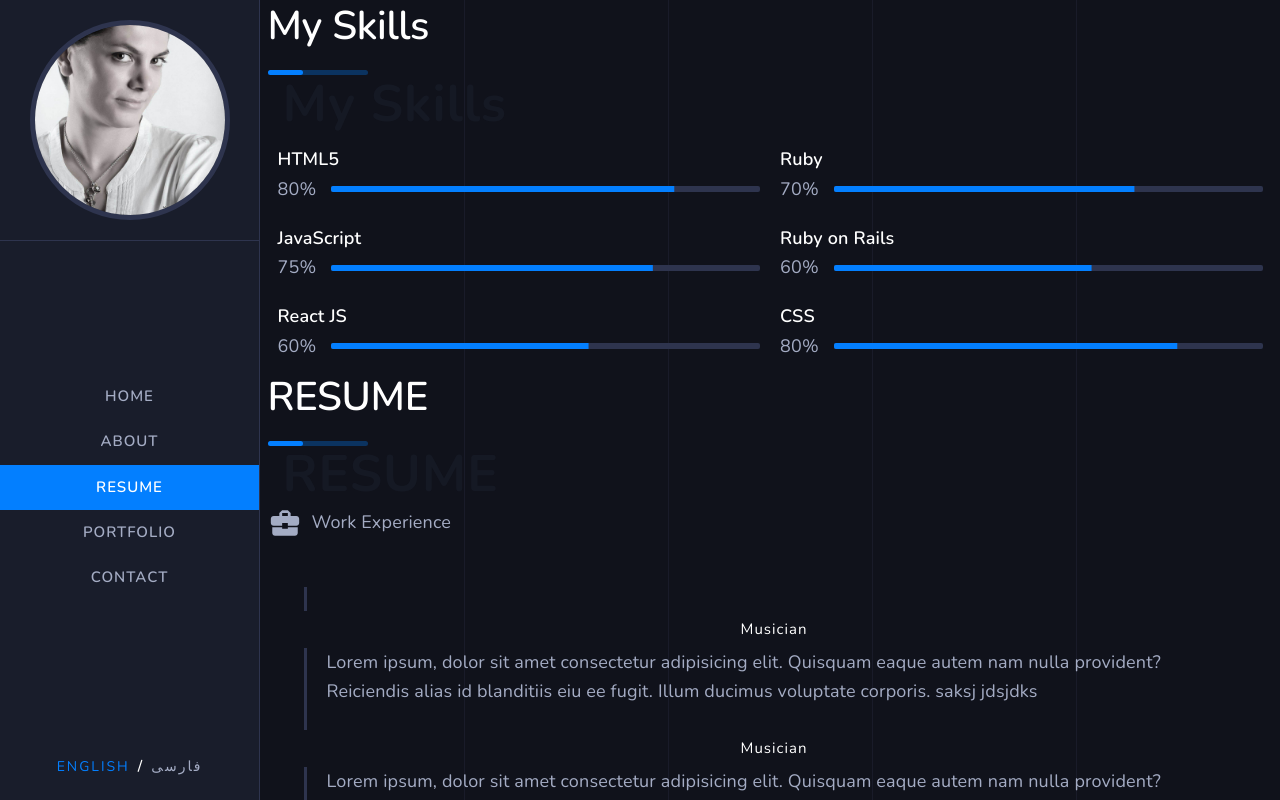
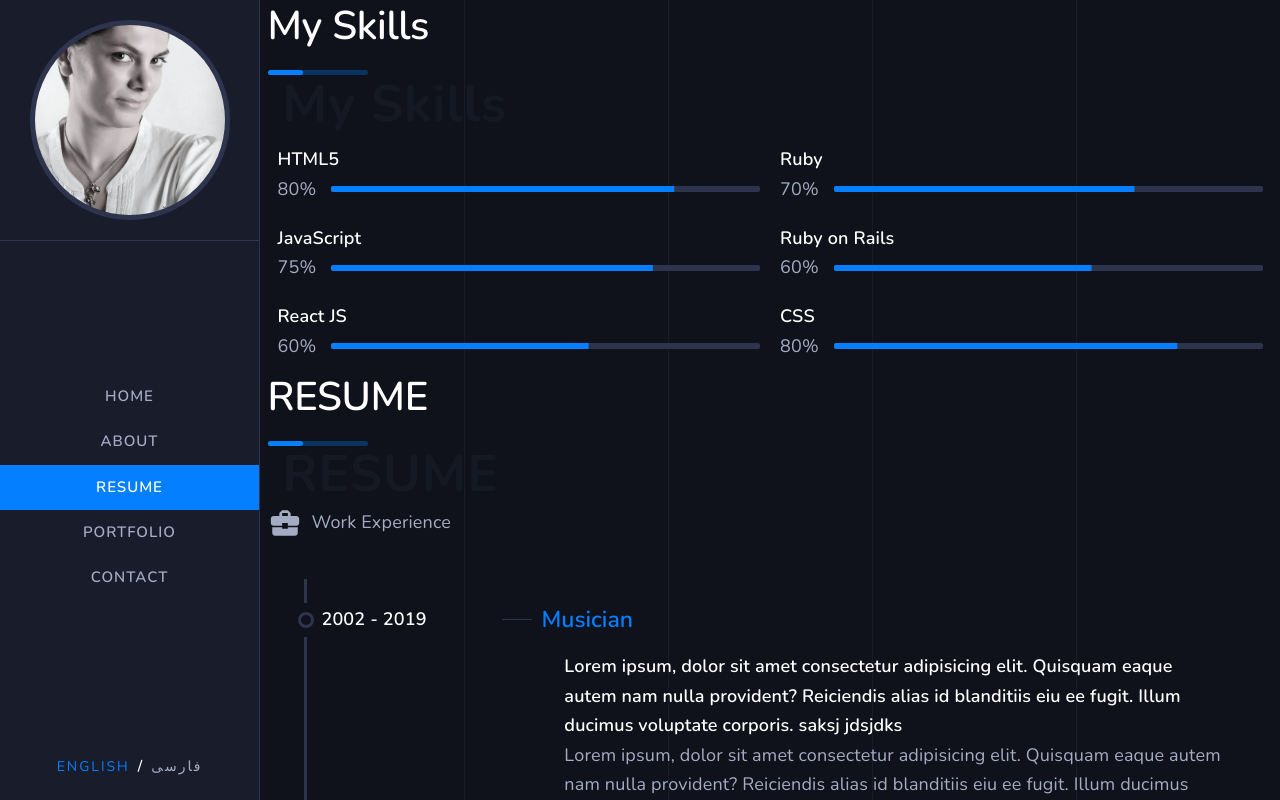
Before and after one commit to sarafotros/personalweb, a React (Create React App) app: page / in a window 1280 px wide. Shown: the top 800 px of the page. Built offline with nearby package versions, Linux system fonts and the light colour scheme; what jss-rtl would draw is missing.

Commit message:
lable qualification syling

```diff
--- a/src/components/myStepper.js
+++ b/src/components/myStepper.js
@@ -12,13 +12,45 @@ const useStyles = makeStyles((theme) => ({
 		width: '100%',
 	},
 	stepConnector: {
+		paddingBottom: 0,
 		'& span': {
 			borderLeft: '3px solid #2e344e',
 		},
 	},
 	stepContent: {
 		borderLeft: '3px solid #2e344e',
+		marginTop: 0,
 	},
+	circle: {
+		width: 16,
+		height: 16,
+		borderRadius: 8,
+		border: '3px solid #2e344e',
+		marginLeft: 6,
+	},
+	stepLabel: {
+		display: 'flex',
+		flexDirection: 'row',
+	},
+	label: {
+		display: 'flex',
+		flexDirection: 'row',
+		justifyContent: 'flex-start',
+		alignItems: 'center'
+	},
+	title: {
+		marginLeft: 10,
+		color: theme.palette.primary.main,
+	},
+	line: {
+		width: 30,
+		height: 1,
+		backgroundColor: '#2e344e'
+	},
+	date: {
+		width: 180,
+		textAlign: 'left',
+	}
 }));
 
 
@@ -68,17 +100,38 @@ export default function MyStepper() {
 				style={{ backgroundColor: 'transparent' }}
 				orientation="vertical"
 			>
-				{steps.map((step) => (
-					<Step active={true} key={step.id}>
-						<StepLabel icon>{step.title}</StepLabel>
-						<StepContent className={classes.stepContent}>
-							<Typography>{step.content}</Typography>
-							<div className={classes.actionsContainer}>
-								<div></div>
-							</div>
-						</StepContent>
-					</Step>
-				))}
+				{steps.map((step) =>
+					step.id >= 0 ? (
+						<Step active={true} key={step.id}>
+							<StepLabel
+								classes={{ label: classes.label }}
+								className={classes.stepLabel}
+								icon={<span className={classes.circle} />}
+							>
+								<Typography className={classes.date} variant="h6">
+									{step.date}
+								</Typography>
+								<span className={classes.line}></span>
+								<Typography className={classes.title} variant="h5">
+									{step.title}
+								</Typography>
+							</StepLabel>
+							<StepContent className={classes.stepContent}>
+								<div style={{ display: 'flex', flexDirection: 'row', padding: 15 }}>
+									<div style={{ width: 530 }}> </div>
+								  <div style={{  }}>
+									<Typography variant='h6' style={{textAlign:'left'}}>{step.content}</Typography>
+									<Typography variant='body1'>{step.content}</Typography>
+								  </div>
+							   </div>
+							</StepContent>
+						</Step>
+					) : step.id === -1 ? (
+						<Step active={true} key={step.id}>
+							<StepLabel icon={null}></StepLabel>
+						</Step>
+					) : null
+				)}
 			</Stepper>
 		</div>
 	);
```
